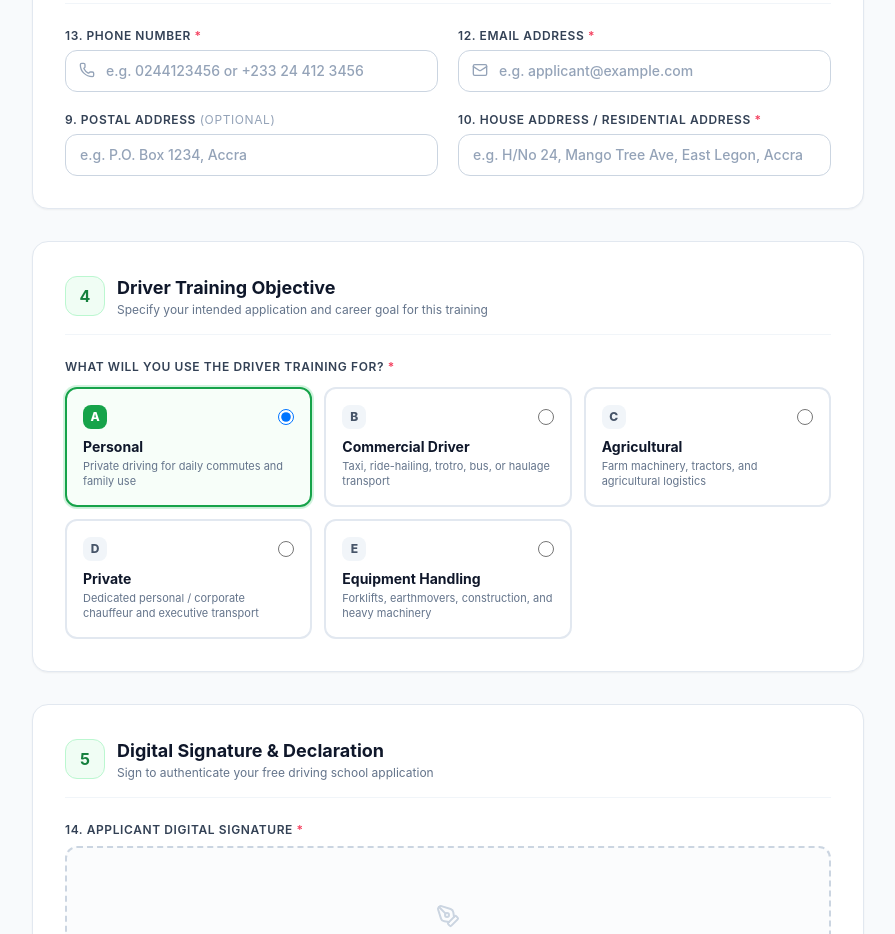
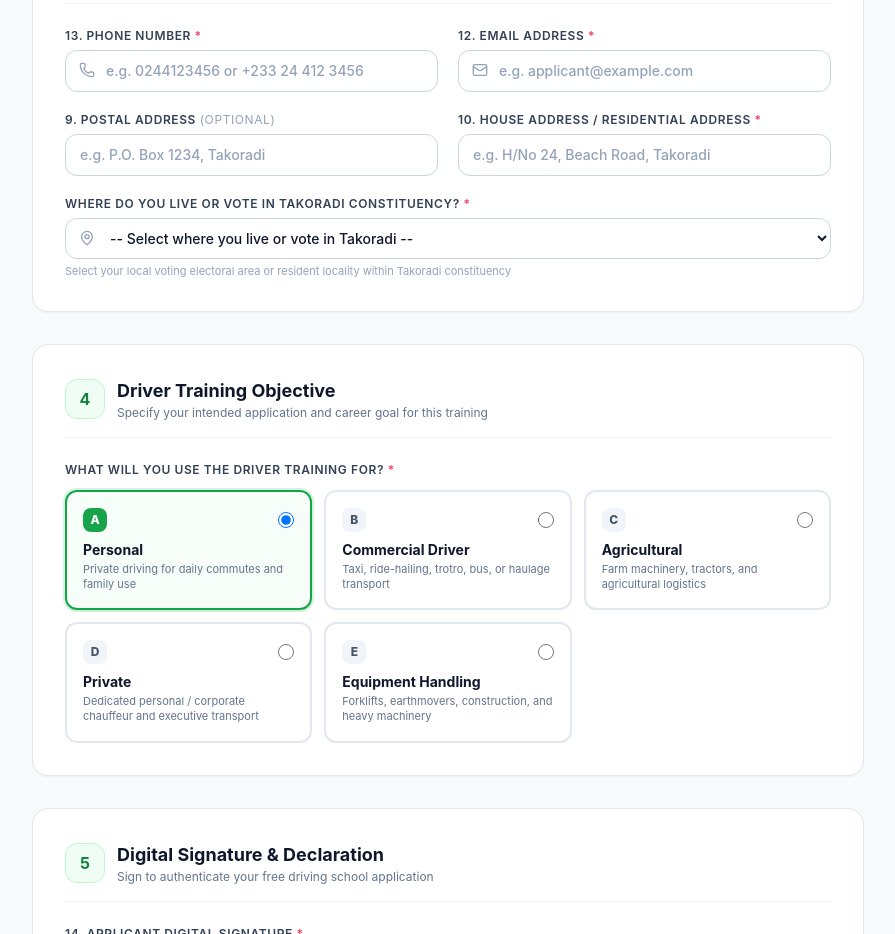
Before and after one commit to awuah/kobbydrive, a Next.js app: page / in a window 1280 px wide. Shown: the part 1740-2674 px from the top of the page, without its empty margins (192-1087 px from the left). Built offline with nearby package versions, Linux system fonts and the light colour scheme.

Commit message:
feat: add Takoradi Constituency electoral area question with 16 options

```diff
--- a/src/app/admin/page.tsx
+++ b/src/app/admin/page.tsx
@@ -178,6 +178,7 @@ export default function AdminDashboardPage() {
       "Phone Number",
       "Email",
       "Training Purpose",
+      "Takoradi Electoral Area",
       "House Address",
       "Postal Address",
       "Status",
@@ -199,6 +200,7 @@ export default function AdminDashboardPage() {
       `"${app.phone_number}"`,
       `"${app.email}"`,
       `"${(app.training_purpose || "Personal").replace(/"/g, '""')}"`,
+      `"${(app.electoral_area || "Amanful West").replace(/"/g, '""')}"`,
       `"${app.house_address.replace(/"/g, '""')}"`,
       `"${(app.postal_address || "").replace(/"/g, '""')}"`,
       `"${app.status}"`,
@@ -419,10 +421,13 @@ export default function AdminDashboardPage() {
                         <div className="font-bold text-slate-900">
                           {app.title} {app.surname} {app.last_name}
                         </div>
-                        <div className="flex items-center gap-1.5 mt-0.5">
+                        <div className="flex flex-wrap items-center gap-1.5 mt-0.5">
                           <span className="text-[11px] text-slate-400">{app.nationality}</span>
                           <span className="text-[10px] font-semibold bg-brand-50 text-brand-700 px-1.5 py-0.5 rounded border border-brand-200">
                             {app.training_purpose || "Personal"}
+                          </span>
+                          <span className="text-[10px] font-semibold bg-slate-100 text-slate-700 px-1.5 py-0.5 rounded">
+                            📍 {app.electoral_area || "Amanful West"}
                           </span>
                         </div>
                       </td>
--- a/src/app/api/applications/route.ts
+++ b/src/app/api/applications/route.ts
@@ -20,6 +20,7 @@ export async function POST(req: NextRequest) {
       nationality,
       email,
       phone_number,
+      electoral_area,
       training_purpose,
       signature_data,
     } = body;
@@ -37,6 +38,7 @@ export async function POST(req: NextRequest) {
       !house_address ||
       !email ||
       !phone_number ||
+      !electoral_area ||
       !training_purpose ||
       !signature_data
     ) {
@@ -67,6 +69,7 @@ export async function POST(req: NextRequest) {
           nationality: nationality?.trim() || "Ghanaian",
           email: email.trim().toLowerCase(),
           phone_number: phone_number.trim(),
+          electoral_area: electoral_area?.trim() || "Amanful West",
           training_purpose: training_purpose?.trim() || "Personal",
           signature_data,
           status: "pending",
@@ -169,6 +172,7 @@ export async function GET(req: NextRequest) {
       nationality,
       email,
       phone_number,
+      electoral_area,
       training_purpose,
       status,
       created_at,
--- a/src/app/track/page.tsx
+++ b/src/app/track/page.tsx
@@ -235,11 +235,17 @@ function TrackContent() {
                 </div>
 
                 {/* Dossier Information Summary */}
-                <div className="grid grid-cols-1 sm:grid-cols-4 gap-4 pt-4 border-t border-slate-100 text-xs">
+                <div className="grid grid-cols-1 sm:grid-cols-5 gap-4 pt-4 border-t border-slate-100 text-xs">
                   <div>
                     <span className="text-slate-400 block">ID Document</span>
                     <span className="font-semibold text-slate-800">
                       {app.id_type}: {app.id_number}
+                    </span>
+                  </div>
+                  <div>
+                    <span className="text-slate-400 block">Takoradi Locality</span>
+                    <span className="font-semibold text-slate-800">
+                      {app.electoral_area || "Amanful West"}
                     </span>
                   </div>
                   <div>
--- a/src/components/ApplicationDetailsModal.tsx
+++ b/src/components/ApplicationDetailsModal.tsx
@@ -238,6 +238,13 @@ export default function ApplicationDetailsModal({
                     </span>
                   </div>
 
+                  <div className="flex justify-between py-1 border-b border-slate-50">
+                    <span className="text-slate-500 font-medium">Takoradi Electoral Area</span>
+                    <span className="font-bold text-slate-900 bg-slate-100 px-2 py-0.5 rounded">
+                      {application.electoral_area || "Amanful West"}
+                    </span>
+                  </div>
+
                   <div className="py-1 border-b border-slate-50">
                     <span className="text-slate-500 font-medium block mb-0.5">10. House / Residential Address</span>
                     <span className="font-medium text-slate-900">{application.house_address}</span>
--- a/src/components/ApplicationForm.tsx
+++ b/src/components/ApplicationForm.tsx
@@ -36,6 +36,7 @@ interface FormState {
   nationality: string;
   email: string;
   phone_number: string;
+  electoral_area: string;
   training_purpose: string;
   signature_data: string;
   agreed_terms: boolean;
@@ -55,6 +56,7 @@ const initialFormState: FormState = {
   nationality: "Ghanaian",
   email: "",
   phone_number: "",
+  electoral_area: "",
   training_purpose: "Personal",
   signature_data: "",
   agreed_terms: false,
@@ -97,6 +99,8 @@ export default function ApplicationForm() {
     if (!form.email.trim() || !form.email.includes("@")) return "Please provide a valid Email Address.";
     if (!form.phone_number.trim() || form.phone_number.length < 8)
       return "Please provide a valid Phone Number.";
+    if (!form.electoral_area)
+      return "Please select where you live or vote in Takoradi constituency.";
     if (!form.training_purpose)
       return "Please select what you will use the driver training for.";
     if (!form.signature_data) return "Digital signature is required. Please sign in the box below.";
@@ -246,6 +250,10 @@ export default function ApplicationForm() {
                 <div>
                   <span className="text-slate-500 text-xs block">Training Purpose</span>
                   <span className="font-semibold text-brand-700">{submittedData.form.training_purpose}</span>
+                </div>
+                <div>
+                  <span className="text-slate-500 text-xs block">Takoradi Electoral Area</span>
+                  <span className="font-semibold text-slate-900">{submittedData.form.electoral_area}</span>
                 </div>
                 <div className="sm:col-span-2">
                   <span className="text-slate-500 text-xs block">House / Residential Address</span>
@@ -549,7 +557,7 @@ export default function ApplicationForm() {
               name="postal_address"
               value={form.postal_address}
               onChange={handleChange}
-              placeholder="e.g. P.O. Box 1234, Accra"
+              placeholder="e.g. P.O. Box 1234, Takoradi"
               className="w-full px-3.5 py-2.5 rounded-xl border border-slate-300 bg-white text-slate-900 placeholder:text-slate-400 focus:ring-2 focus:ring-brand-500 focus:border-brand-500 text-sm font-medium"
             />
           </div>
@@ -564,10 +572,50 @@ export default function ApplicationForm() {
               name="house_address"
               value={form.house_address}
               onChange={handleChange}
-              placeholder="e.g. H/No 24, Mango Tree Ave, East Legon, Accra"
+              placeholder="e.g. H/No 24, Beach Road, Takoradi"
               className="w-full px-3.5 py-2.5 rounded-xl border border-slate-300 bg-white text-slate-900 placeholder:text-slate-400 focus:ring-2 focus:ring-brand-500 focus:border-brand-500 text-sm font-medium"
               required
             />
+          </div>
+
+          {/* Where do you live or vote in Takoradi Constituency */}
+          <div className="sm:col-span-2">
+            <label className="block text-xs font-semibold uppercase tracking-wider text-slate-700 mb-1.5">
+              Where do you live or vote in Takoradi Constituency? <span className="text-rose-500">*</span>
+            </label>
+            <div className="relative">
+              <MapPin className="w-4 h-4 text-slate-400 absolute left-3.5 top-3 pointer-events-none" />
+              <select
+                name="electoral_area"
+                value={form.electoral_area}
+                onChange={handleChange}
+                className="w-full pl-10 pr-3.5 py-2.5 rounded-xl border border-slate-300 bg-white text-slate-900 focus:ring-2 focus:ring-brand-500 focus:border-brand-500 text-sm font-medium"
+                required
+              >
+                <option value="" disabled>
+                  -- Select where you live or vote in Takoradi --
+                </option>
+                <option value="Amanful West">1. Amanful West</option>
+                <option value="Amanful East">2. Amanful East</option>
+                <option value="Beach Road">3. Beach Road</option>
+                <option value="Essikafo Ambitem No. 1">4. Essikafo Ambitem No. 1</option>
+                <option value="Essikafo Ambitem No. 2">5. Essikafo Ambitem No. 2</option>
+                <option value="Chapel Hill">6. Chapel Hill</option>
+                <option value="Railway & Harbour">7. Railway & Harbour</option>
+                <option value="New-Takoradi Lower">8. New-Takoradi Lower</option>
+                <option value="Poasi - Upper New-Takoradi">9. Poasi - Upper New-Takoradi</option>
+                <option value="Airforce">10. Airforce</option>
+                <option value="Old Adra">11. Old Adra</option>
+                <option value="Cassava Farm">12. Cassava Farm</option>
+                <option value="Zenith">13. Zenith</option>
+                <option value="Airport Ridge">14. Airport Ridge</option>
+                <option value="Presby">15. Presby</option>
+                <option value="Other">16. Other</option>
+              </select>
+            </div>
+            <p className="text-[11px] text-slate-400 mt-1">
+              Select your local voting electoral area or resident locality within Takoradi constituency
+            </p>
           </div>
         </div>
       </div>
--- a/src/lib/types.ts
+++ b/src/lib/types.ts
@@ -42,6 +42,7 @@ export interface Application {
   email: string;
   phone_number: string;
   training_purpose?: TrainingPurposeType | string;
+  electoral_area?: string;
   signature_data: string;
   status: ApplicationStatus;
   admin_notes?: string;
```
